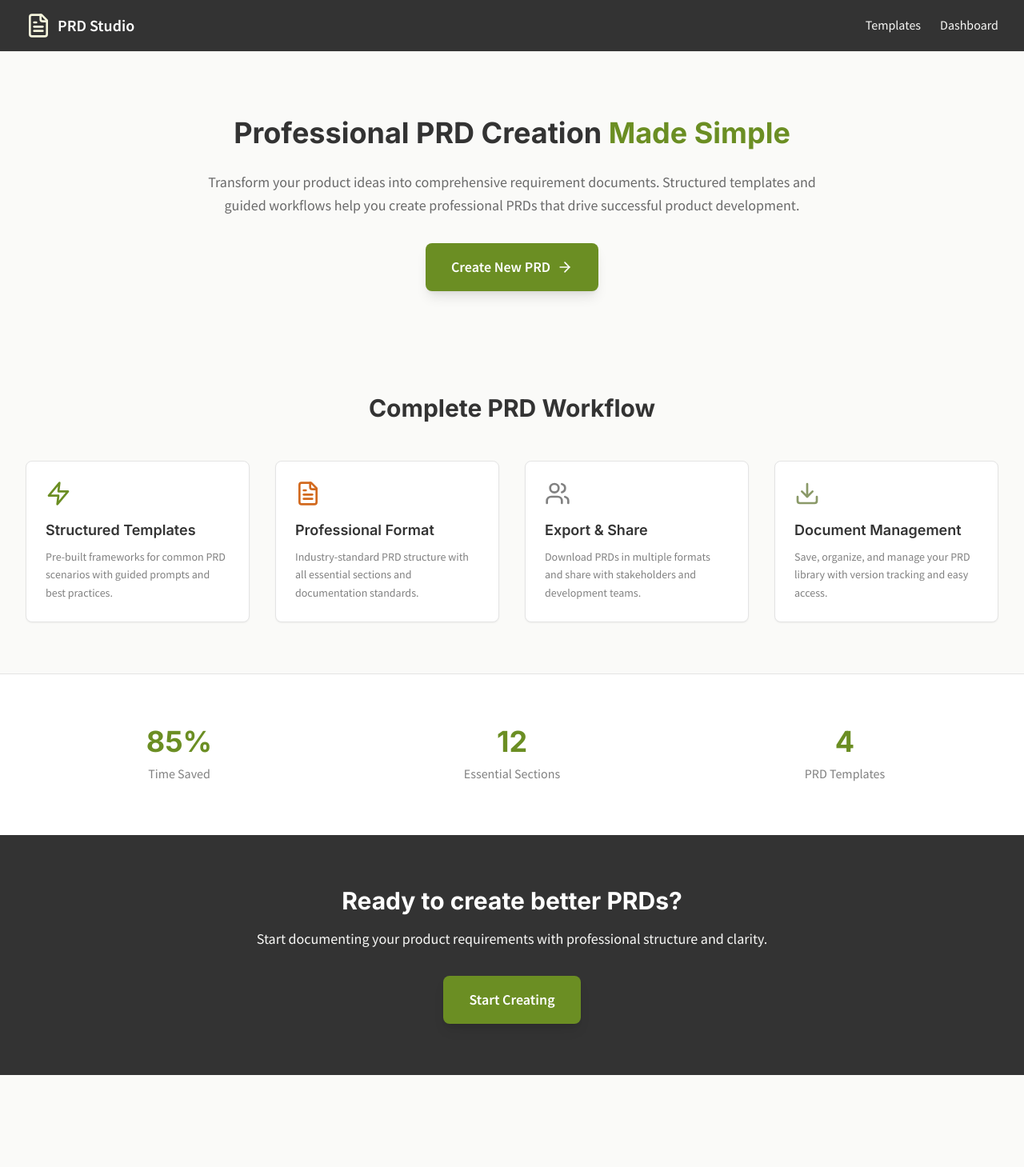
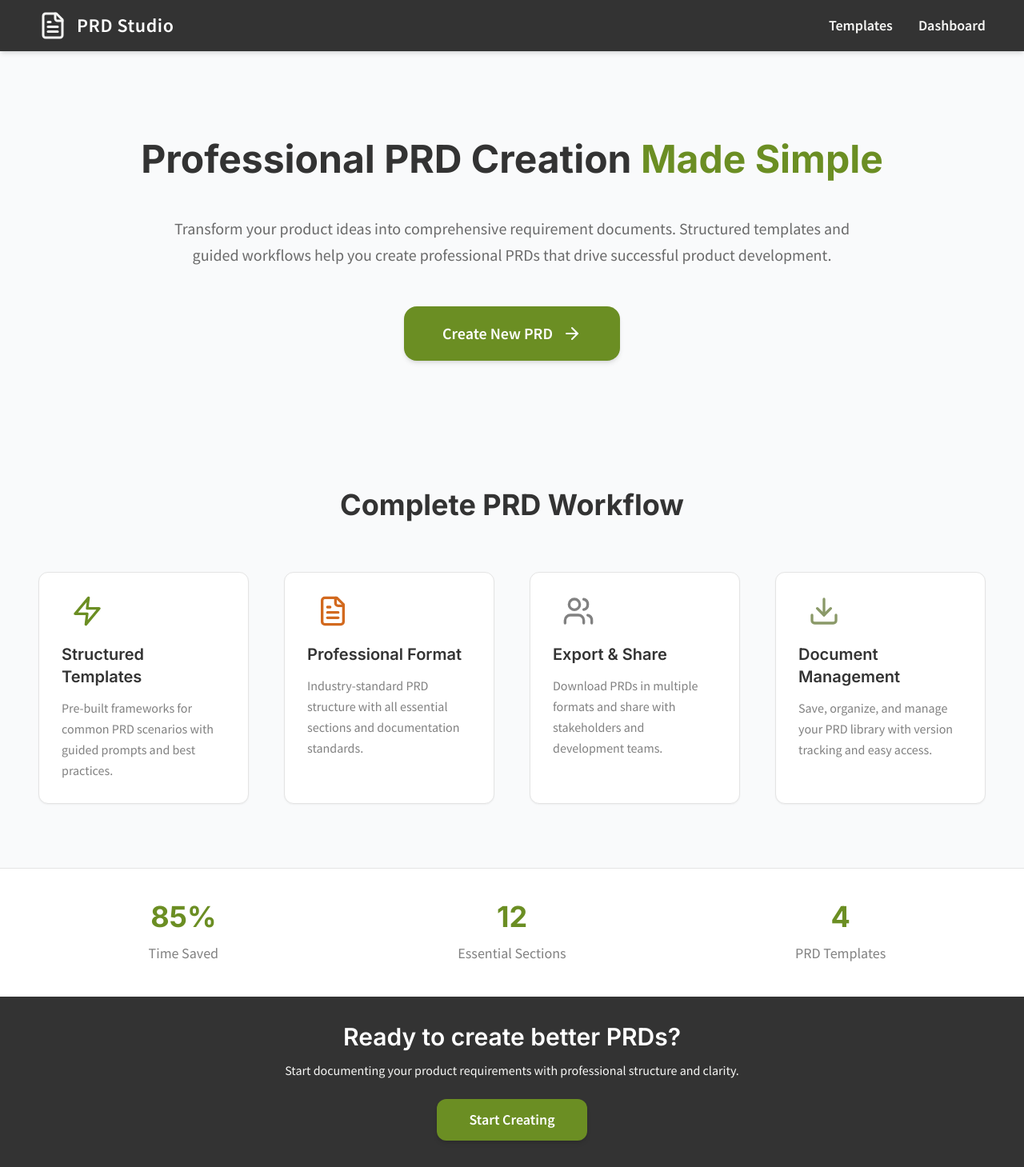
Before and after one commit to ramasheshasai/Prd_Product_Management, a React (Vite) app: page / in a window 1280 px wide. Shown: the top 1459 px of the page at 80% size. Before the commit the page ends 1344 px from the top, so only its background shows below. Built offline with nearby package versions, Linux system fonts and the light colour scheme.

Commit message:
Initial commit

```diff
--- a/src/components/LandingPage.tsx
+++ b/src/components/LandingPage.tsx
@@ -7,25 +7,25 @@ interface LandingPageProps {
 
 const LandingPage: React.FC<LandingPageProps> = ({ onNavigate }) => {
   return (
-    <div className="min-h-screen bg-beige-200">
+    <div className="min-h-screen bg-gray-50">
       {/* Navigation */}
-      <nav className="bg-primary-900 shadow-sm">
-        <div className="max-w-7xl mx-auto px-4 sm:px-6 lg:px-8">
+      <nav className="bg-primary-900 shadow-md">
+        <div className="max-w-7xl mx-auto px-6 sm:px-8 lg:px-12">
           <div className="flex justify-between items-center h-16">
-            <div className="flex items-center space-x-2">
-              <FileText className="h-8 w-8 text-beige-500" />
-              <span className="text-xl font-bold text-white">PRD Studio</span>
+            <div className="flex items-center space-x-3">
+              <FileText className="h-9 w-9 text-beige-400" />
+              <span className="text-2xl font-extrabold text-white tracking-wide">PRD Studio</span>
             </div>
-            <div className="flex space-x-6">
+            <div className="flex space-x-8">
               <button
                 onClick={() => onNavigate('templates')}
-                className="text-beige-300 hover:text-white font-medium transition-colors"
+                className="text-beige-300 hover:text-white font-semibold transition-colors text-lg"
               >
                 Templates
               </button>
               <button
                 onClick={() => onNavigate('dashboard')}
-                className="text-beige-300 hover:text-white font-medium transition-colors"
+                className="text-beige-300 hover:text-white font-semibold transition-colors text-lg"
               >
                 Dashboard
               </button>
@@ -35,96 +35,95 @@ const LandingPage: React.FC<LandingPageProps> = ({ onNavigate }) => {
       </nav>
 
       {/* Hero Section */}
-      <div className="max-w-7xl mx-auto px-4 sm:px-6 lg:px-8 pt-20 pb-16">
-        <div className="text-center">
-          <h1 className="text-4xl font-bold text-primary-900 mb-6 leading-tight font-sans">
-            Professional PRD Creation
-            <span className="text-olive-700"> Made Simple</span>
+      <section className="max-w-7xl mx-auto px-6 sm:px-8 lg:px-12 pt-24 pb-20 text-center">
+        <h1 className="text-5xl font-extrabold text-primary-900 mb-8 leading-relaxed font-sans">
+          Professional PRD Creation <span className="text-olive-700"> Made Simple</span>
         </h1>
-          <p className="text-lg text-primary-700 mb-8 max-w-3xl mx-auto leading-relaxed font-body">
+        <p className="text-xl text-primary-700 max-w-4xl mx-auto mb-12 font-body leading-relaxed">
           Transform your product ideas into comprehensive requirement documents.
-            Structured templates and guided workflows help you create professional
-            PRDs that drive successful product development.
+          Structured templates and guided workflows help you create professional PRDs
+          that drive successful product development.
         </p>
         <button
           onClick={() => onNavigate('generator')}
-            className="bg-olive-700 hover:bg-olive-800 text-white px-8 py-4 rounded-lg text-lg font-semibold
-                     transition-all shadow-lg hover:shadow-xl flex items-center space-x-2 mx-auto"
+          className="bg-olive-700 hover:bg-olive-800 text-white px-12 py-5 rounded-2xl text-xl font-semibold
+                     transition-shadow shadow-md hover:shadow-xl flex items-center mx-auto space-x-3"
         >
           <span>Create New PRD</span>
-            <ArrowRight className="h-5 w-5" />
+          <ArrowRight className="h-6 w-6" />
         </button>
-        </div>
-      </div>
+      </section>
 
       {/* Features Section */}
-      <div className="max-w-7xl mx-auto px-4 sm:px-6 lg:px-8 py-16">
-        <h2 className="text-3xl font-bold text-center text-primary-900 mb-12 font-sans">
+      <section className="max-w-7xl mx-auto px-6 sm:px-8 lg:px-12 py-20">
+        <h2 className="text-4xl font-extrabold text-center text-primary-900 mb-16 font-sans">
           Complete PRD Workflow
         </h2>
-        <div className="grid grid-cols-1 md:grid-cols-2 lg:grid-cols-4 gap-8">
+        <div className="grid grid-cols-1 md:grid-cols-2 lg:grid-cols-4 gap-11">
           <FeatureCard
-            icon={<Zap className="h-8 w-8 text-olive-700" />}
+            icon={<Zap className="h-10 w-16 text-olive-700" />}
             title="Structured Templates"
             description="Pre-built frameworks for common PRD scenarios with guided prompts and best practices."
           />
           <FeatureCard
-            icon={<FileText className="h-8 w-8 text-orange-600" />}
+            icon={<FileText className="h-10 w-16 text-orange-600" />}
             title="Professional Format"
             description="Industry-standard PRD structure with all essential sections and documentation standards."
           />
           <FeatureCard
-            icon={<Users className="h-8 w-8 text-primary-600" />}
+            icon={<Users className="h-10 w-16 text-primary-600" />}
             title="Export & Share"
             description="Download PRDs in multiple formats and share with stakeholders and development teams."
           />
           <FeatureCard
-            icon={<Download className="h-8 w-8 text-olive-600" />}
+            icon={<Download className="h-10 w-16 text-olive-600" />}
             title="Document Management"
             description="Save, organize, and manage your PRD library with version tracking and easy access."
           />
         </div>
-      </div>
+      </section>
 
       {/* Stats Section */}
-      <div className="bg-white py-16 border-t border-primary-200">
-        <div className="max-w-7xl mx-auto px-4 sm:px-6 lg:px-8">
-          <div className="grid grid-cols-1 md:grid-cols-3 gap-8 text-center">
+      <section className="bg-white py-10 border-t border-primary-200">
+        <div className="max-w-7xl mx-auto px-6 sm:px-8 lg:px-12">
+          <div className="grid grid-cols-1 md:grid-cols-3 gap-12 text-center">
             <div>
-              <div className="text-4xl font-bold text-olive-700 mb-2 font-sans">85%</div>
-              <div className="text-primary-600 font-body">Time Saved</div>
+              <div className="text-4xl font-extrabold text-olive-700 mb-3 font-sans">85%</div>
+              <div className="text-primary-600 font-body text-lg">Time Saved</div>
             </div>
             <div>
-              <div className="text-4xl font-bold text-olive-700 mb-2 font-sans">12</div>
-              <div className="text-primary-600 font-body">Essential Sections</div>
+              <div className="text-4xl font-extrabold text-olive-700 mb-3 font-sans">12</div>
+              <div className="text-primary-600 font-body text-lg">Essential Sections</div>
             </div>
             <div>
-              <div className="text-4xl font-bold text-olive-700 mb-2 font-sans">4</div>
-              <div className="text-primary-600 font-body">PRD Templates</div>
+              <div className="text-4xl font-extrabold text-olive-700 mb-3 font-sans">4</div>
+              <div className="text-primary-600 font-body text-lg">PRD Templates</div>
             </div>
           </div>
         </div>
-      </div>
+      </section>
 
       {/* CTA Section */}
-      <div className="bg-primary-900 py-16
-      ">
-        <div className="max-w-4xl mx-auto text-center px-4 sm:px-6 lg:px-8">
-          <h2 className="text-3xl font-bold text-white mb-4 font-sans">
+      <section className="bg-primary-900 py-8">
+        <div className="max-w-3xl mx-auto text-center px-6 sm:px-8 lg:px-12">
+          <h2 className="text-3xl font-semibold text-white mb-3 font-sans">
             Ready to create better PRDs?
           </h2>
-          <p className="text-beige-300 text-lg mb-8 font-body">
+          <p className="text-beige-300 text-base mb-6 font-body max-w-xl mx-auto">
             Start documenting your product requirements with professional structure and clarity.
           </p>
           <button
             onClick={() => onNavigate('generator')}
-            className="bg-olive-700 hover:bg-olive-800 text-white px-8 py-4 rounded-lg text-lg font-semibold
-                     transition-colors shadow-lg"
+            className="bg-olive-700 hover:bg-olive-800 text-white px-10 py-3 rounded-xl text-lg font-semibold
+                       transition-shadow shadow-md hover:shadow-lg"
           >
             Start Creating
           </button>
+          <p className="mt-8 text-center text-beige-400 italic text-sm font-body">
+  Made with lots of ❤️ and product
+</p>
         </div>
-      </div>
+      </section>
     </div>
   );
 };
@@ -137,10 +136,10 @@ interface FeatureCardProps {
 
 const FeatureCard: React.FC<FeatureCardProps> = ({ icon, title, description }) => {
   return (
-    <div className="bg-white p-6 rounded-lg shadow-sm hover:shadow-md transition-shadow border border-primary-200">
-      <div className="mb-4">{icon}</div>
-      <h3 className="text-lg font-semibold text-primary-900 mb-2 font-sans">{title}</h3>
-      <p className="text-primary-600 leading-relaxed font-body text-sm">{description}</p>
+    <div className="bg-white p-7 rounded-xl shadow-sm hover:shadow-md transition-shadow border border-primary-200">
+      <div className="mb-5">{icon}</div>
+      <h3 className="text-xl font-semibold text-primary-900 mb-3 font-sans">{title}</h3>
+      <p className="text-primary-600 leading-relaxed font-body text-base">{description}</p>
     </div>
   );
 };
```
Lines whose indentation alone changed are shown as unchanged.
